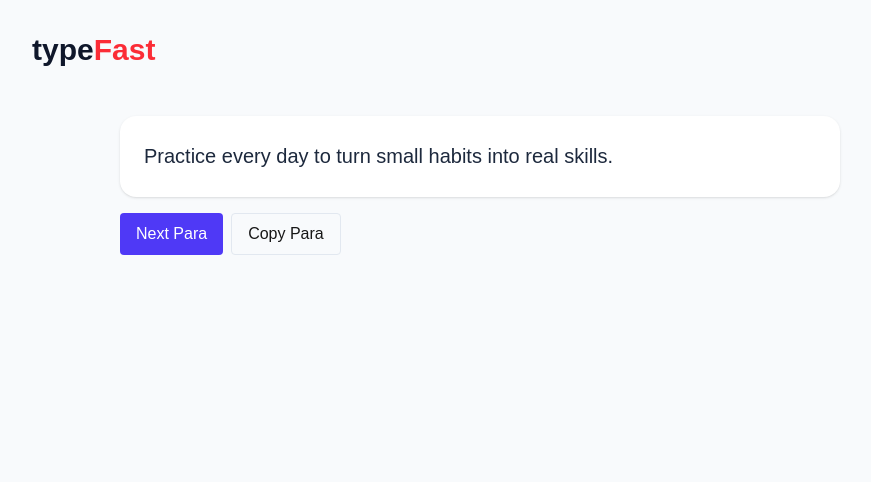
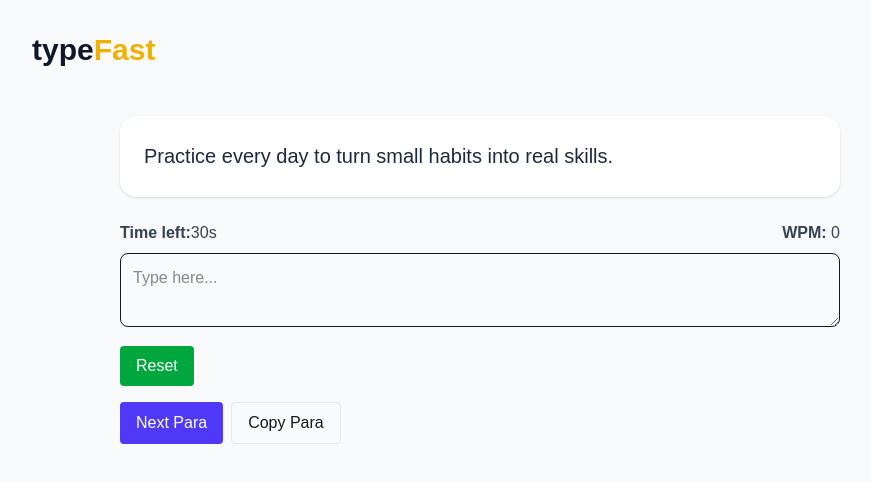
Before and after one commit to KoderKalash/typeFast, a Next.js app: page / in a window 1280 px wide. Shown: the top 482 px of the page, without its empty margins (160-1031 px from the left). Built offline with nearby package versions, Linux system fonts and the light colour scheme.

Commit message:
fix: Typin box added

```diff
--- a/app/page.jsx
+++ b/app/page.jsx
@@ -5,7 +5,7 @@ export default function Home() {
         <main className="min-h-screen bg-slate-50 dark:bg-slate-900 p-8">
             <div className="max-w-4xl mx-auto">
                 <h1 className="text-3xl font-bold mb-6 text-slate-900 dark:text-white">
-                    type<span className="text-red-500">Fast</span>
+                    type<span className="text-yellow-500">Fast</span>
                 </h1>
                 <Display />
             </div>
--- a/components/passagedisplay.jsx
+++ b/components/passagedisplay.jsx
@@ -1,6 +1,7 @@
 
 import Passages from "@/data/passage";
 import { useState, useEffect } from "react";
+import TypingBox from "./typingbox";
 
 export default function Display() {
     const [passage, setPassage] = useState("")
@@ -34,9 +35,10 @@ export default function Display() {
             className="bg-white dark:bg-slate-800 rounded-2xl p-6 shadow">
                 <p className="text-lg md:text-xl leading-relaxed text-slate-800 dark:text-slate-100">{passage}</p>
             </div>
+            <TypingBox passage={passage}/>
             <div className="mt-4 flex gap-2">
-                <button onClick={random}  className="px-4 py-2 rounded bg-indigo-600 text-white hover:bg-indigo-700 focus:outline-none focus:ring">Next Para</button>
-                <button onClick={() => navigator.clipboard.writeText(passage)} className="px-4 py-2 rounded border border-slate-200 dark:border-slate-700">Copy Para</button>
+                <button onClick={random}  className="px-4 py-2 rounded bg-indigo-600 text-white hover:bg-indigo-700 focus:outline-none focus:ring hover:cursor-pointer">Next Para</button>
+                <button onClick={() => navigator.clipboard.writeText(passage)} className="px-4 py-2 rounded border border-slate-200 dark:border-slate-700 hover:cursor-pointer">Copy Para</button>
             </div>
         </div>
         </>
--- /dev/null
+++ b/components/typingbox.jsx
@@ -0,0 +1,64 @@
+import { useEffect, useState } from "react";
+// import random from "@/data/passage";
+export default function TypingBox({ passage }) {
+    const [input, setInput] = useState("");
+    const [starttime, setStarttime] = useState(null);
+    const [wpm, setWpm] = useState(0);
+    //30s timer
+    const [timer, setTimer] = useState(30);
+    const [isActive, setIsActive] = useState(false);
+
+    useEffect(() => {
+        if (!isActive) return
+        if (timer > 0) {
+            const t = setTimeout(() => { setTimer(timer - 1) }, 1000)
+            return () => clearTimeout(t);
+        } else {
+            setIsActive(false);
+        }
+    }, [timer, isActive])
+
+    const handleChange = (e) => {
+        if (!starttime && !isActive) {
+            setStarttime(Date.now()) //timer starts at the first input
+            setIsActive(true)
+        }
+        if (!isActive) return; //block input when timer ends
+        setInput(e.target.value);
+
+        //calculating wpm
+        const words = e.target.value.trim().split(" ").length
+        const minutes = (Date.now() - starttime) / 1000 / 60
+        setWpm(Math.round(words / minutes))
+    }
+
+    const restart = () => {
+        setInput("")
+        setWpm(0)
+        setStarttime(null)
+        setTimer(30)
+        setIsActive(false)
+        // random()
+    }
+
+    return (
+        <div className="mt-6">
+            <div className="flex justify-between mb-2"><span className="text-gray-700">
+                <strong>Time left:</strong>{timer}s</span>
+                <span className="text-gray-700">
+                    <strong>WPM:</strong> {isNaN(wpm) ? 0 : wpm}
+                </span></div>
+            <textarea
+            className="w-full p-3 border rounded-lg"
+                value={input}
+                onChange={handleChange}
+                placeholder="Type here..." disabled={!isActive && starttime !== null && timer === 0} //diabling text area after time is up
+            />
+
+            <button onClick={restart}
+            className="mt-3 px-4 py-2 bg-green-600 text-white rounded hover:cursor-pointer">
+                Reset
+            </button>
+        </div>
+    )
+}
```
